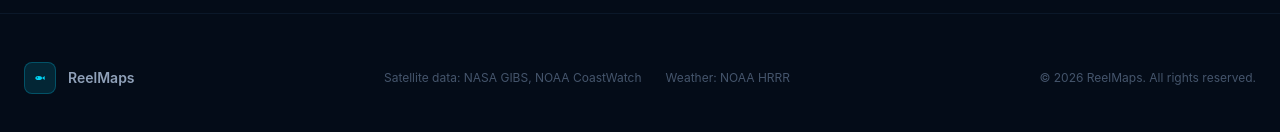
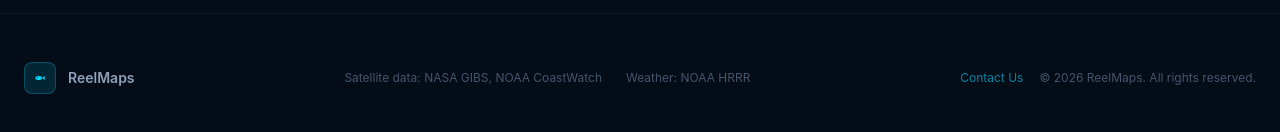
Before and after one commit to blundy74/reelmaps, a React (Vite) app: page / in a window 1280 px wide. Shown: the part 5953-6085 px from the top of the page. Built offline with nearby package versions, Linux system fonts and the light colour scheme; no server answers.

Commit message:
add email

```diff
--- a/src/components/Header/Header.tsx
+++ b/src/components/Header/Header.tsx
@@ -257,6 +257,19 @@ function AccountModal({ user, onLogout, onClose }: {
             </button>
           </div>
 
+          {/* Contact */}
+          <div className="border-t border-ocean-700 pt-4 pb-2">
+            <button
+              onClick={() => window.location.href = ['m','a','i','l','t','o',':','c','o','n','t','a','c','t','@','r','e','e','l','m','a','p','s','.','a','i'].join('')}
+              className="w-full flex items-center justify-center gap-2 py-2 rounded-lg text-xs text-slate-400 hover:text-cyan-400 hover:bg-ocean-800 transition-colors"
+            >
+              <svg className="w-3.5 h-3.5" fill="none" stroke="currentColor" viewBox="0 0 24 24">
+                <path strokeLinecap="round" strokeLinejoin="round" strokeWidth={2} d="M3 8l7.89 5.26a2 2 0 002.22 0L21 8M5 19h14a2 2 0 002-2V7a2 2 0 00-2-2H5a2 2 0 00-2 2v10a2 2 0 002 2z" />
+              </svg>
+              Contact Us
+            </button>
+          </div>
+
           {/* Delete account */}
           <div className="border-t border-ocean-700 pt-4">
             {deactivateStep === 'idle' && (
--- a/src/lib/layerUrls.ts
+++ b/src/lib/layerUrls.ts
@@ -349,7 +349,7 @@ export const LAYER_REGISTRY: LayerDef[] = [
   },
   {
     id: 'chlorophyll',
-    name: 'Chlorophyll-a',
+    name: 'Chlorophyll (Daily)',
     description: 'Phytoplankton / ocean color (VIIRS NOAA-20) — 1 km daily. High chlorophyll = productive water = baitfish = gamefish.',
     group: 'satellite',
     sourceType: 'raster-wms',
--- a/src/pages/HomePage.tsx
+++ b/src/pages/HomePage.tsx
@@ -785,8 +785,16 @@ function Footer() {
             <span className="hidden sm:inline">Weather: NOAA HRRR</span>
           </div>
 
-          <div className="text-xs text-slate-600">
-            &copy; {new Date().getFullYear()} ReelMaps. All rights reserved.
+          <div className="flex items-center gap-4">
+            <button
+              onClick={() => window.location.href = ['m','a','i','l','t','o',':','i','n','f','o','@','r','e','e','l','m','a','p','s','.','a','i'].join('')}
+              className="text-xs text-cyan-400/60 hover:text-cyan-400 transition-colors"
+            >
+              Contact Us
+            </button>
+            <span className="text-xs text-slate-600">
+              &copy; {new Date().getFullYear()} ReelMaps. All rights reserved.
+            </span>
           </div>
         </div>
       </div>
```
